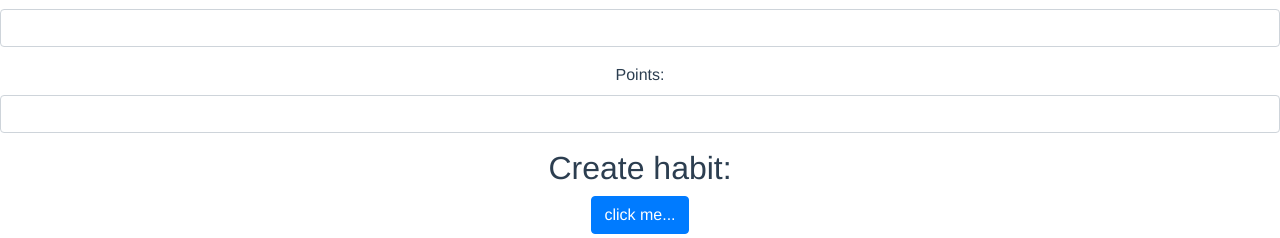
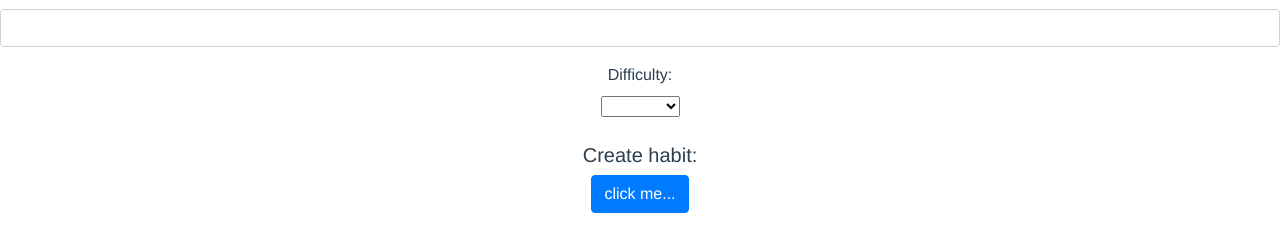
Before and after one commit to MatthewDuBois/habituation_vue_app, a Vue app: page /habits/create in a window 1280 px wide. Shown: the part 247-485 px from the top of the page. Built offline with nearby package versions, Linux system fonts and the light colour scheme; no server answers.

Commit message:
can check a habit as completed and display the timestamp

```diff
--- a/src/views/Habits.vue
+++ b/src/views/Habits.vue
@@ -2,9 +2,31 @@
   <div class="habits">
 
     <h2>Here are your habits...</h2>
+    <br>
     <div v-for="habit in habits">
       <div class="container">
         <h1> {{ habit.name }}</h1>
+        <h4> {{ habit.description }}</h4>
+        <div v-for="habit_completed in habit.habit_completeds">
+          <h5>{{ habit_completed.created_at }}</h5>
+
+        </div>
+       <!--  <div>
+          <button class="btn btn-primary btn-sm" type="button">completed?</button>
+        </div>   -->
+
+      <div class='container'>
+        <!-- <h5 v-model="newHabitCompleted"></h5> -->
+        <form v-on:submit.prevent="completed(habit)">
+          <div class="new-button">
+            <input type="submit" value="completed?" class="btn btn-success btn-sm">
+          </div>
+        </form>
+      </div>
+
+        <br>
+
+
       </div>
     </div>
 
@@ -24,18 +46,14 @@ import axios from "axios";
 export default {
   data: function() {
     return {
-        habits: [],
+        habits: [{
+                  habit_completeds: [{
+                    created_at: ""
+                  }]
 
-      // habit: {
-      //               habit_id: "",
-      //               name: "",
-      //               description: "",
-      //               active: "",
-      //               points: "",
-      //               routine_time_increment: "",
-      //               routine_time_quantity: "",
-      //               avatar_id: ""
-      //             },
+                }],
+
+
       errors: []
     };
   },
@@ -45,5 +63,20 @@ export default {
         this.habits = response.data;
       })
   },
+  methods: {
+    completed: function(inputHabit) {
+      var params = {
+                    habit_id: inputHabit.id
+                    };
+
+      axios.post("/api/habit_completeds/", params)
+        .then(response => {
+          this.habit = response.data;
+          this.$router.push("/habits");
+        }).catch(error => {
+          this.errors = error.response.data.errors;
+        });
+    }
+  }
 }
 </script>
--- a/src/views/HabitsCreate.vue
+++ b/src/views/HabitsCreate.vue
@@ -15,13 +15,33 @@
       <label>Description:</label>
       <input type="description" class="form-control" v-model="newDescription">
     </div>
-    <div class="form-group">
-      <label>Points:</label>
-      <input type="points" class="form-control" v-model="newPoints">
+
+    <div>
+      <label>Difficulty:</label>
+      <br>
+      <select v-model="newDifficulty">
+        <option value="easy">Easy</option>
+        <option value="medium">Medium</option>
+        <option value="hard">Hard</option>
+      </select>
     </div>
 
+
+<!--     <div class="dropdown">
+      <button class="btn btn-secondary dropdown-toggle" type="button" id="dropdownMenuButton" data-toggle="dropdown" aria-haspopup="true" aria-expanded="false" v-model="newDifficulty">
+        Difficulty
+      </button>
+      <div class="dropdown-menu" aria-labelledby="dropdownMenuButton">
+        <a class="dropdown-item" value="easy" href="#">Easy</a>
+        <a class="dropdown-item" value="medium" href="#">Medium</a>
+        <a class="dropdown-item" value="hard" href="#">Hard</a>
+      </div>
+    </div>  -->
+
+    <br>
+
     <div class='container'>
-      <h2 v-model="newName">Create habit: </h2>
+      <h5 v-model="newName">Create habit: </h5>
       <form v-on:submit.prevent="create()">
 
         <div class="new-button">
@@ -47,7 +67,7 @@ export default {
                     newName: "",
                     newDescription: "",
                     newActive: "",
-                    newPoints: "",
+                    newDifficulty: "",
                     newRoutineTimeIncrement: "",
                     newRoutineTimeQuantity: "",
       errors: []
@@ -64,7 +84,7 @@ export default {
       var params = {
                     name: this.newName,
                     description: this.newDescription,
-                    points: this.newPoints
+                    difficulty: this.newDifficulty,
                     // routine_time_quantity: this.routine_time_quantity,
                     // routine_time_increment: this.routine_time_increment
                     // avatar_id: this.habit.avatar_id
--- a/src/views/HabitsEdit.vue
+++ b/src/views/HabitsEdit.vue
@@ -16,8 +16,8 @@
       <input type="description" class="form-control" v-model="habit.description">
     </div>
     <div class="form-group">
-      <label>Points:</label>
-      <input type="points" class="form-control" v-model="habit.points">
+      <label>Difficulty:</label>
+      <input type="difficulty" class="form-control" v-model="habit.difficulty">
     </div>
 
     <div class='container'>
@@ -49,7 +49,7 @@ export default {
                     name: "",
                     description: "",
                     active: "",
-                    points: "",
+                    difficulty: "",
                     routine_time_increment: "",
                     routine_time_quantity: "",
                     avatar_id: ""
@@ -68,8 +68,7 @@ export default {
       var params = {
                     name: this.habit.name,
                     description: this.habit.description,
-                    active: this.habit.active,
-                    points: this.habit.points,
+                    difficulty: this.habit.difficulty,
                     routine_time_quantity: this.habit.routine_time_quantity,
                     routine_time_increment: this.habit.routine_time_increment
                     // avatar_id: this.habit.avatar_id
```
